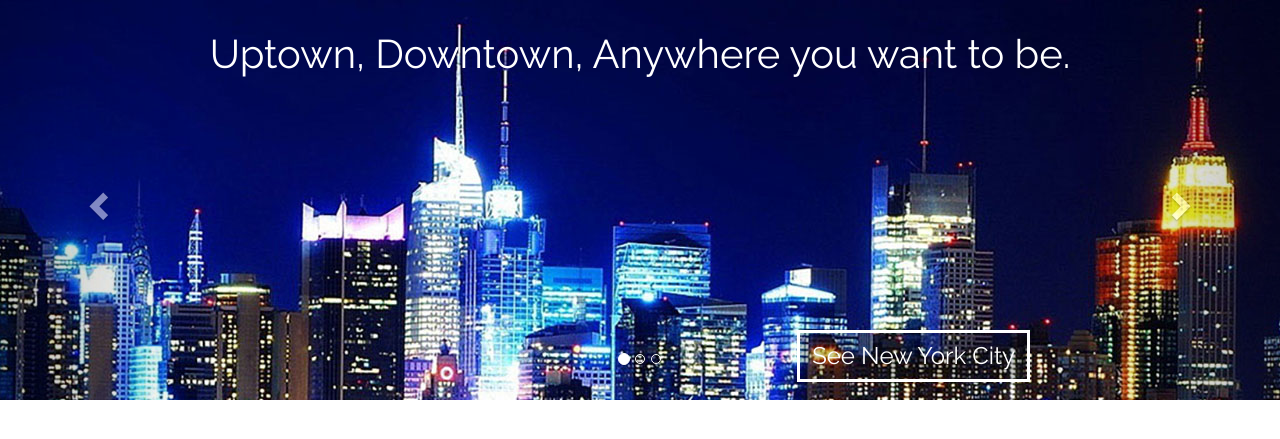
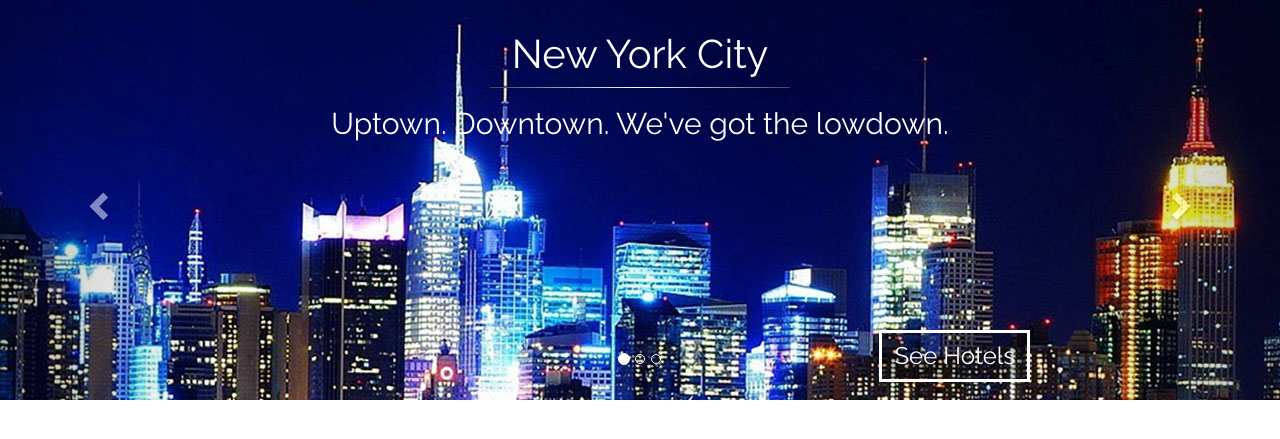
Before and after one commit to jdmiragliotta/hotelSearch, a PHP site: page / in a window 1280 px wide. Shown: the part 52-491 px from the top of the page. Run offline with PHP 8.4, Linux system fonts and the light colour scheme; some libraries are stand-ins or nearby versions.

Commit message:
Added Callout text to LA and Chicago

```diff
--- a/index.html
+++ b/index.html
@@ -77,22 +77,40 @@
     <!-- Wrapper for slides -->
     <div class="carousel-inner" role="listbox">
       <div class="item active" id="slide1">
+        <div class="city">
+          New York City
+        </div>
+        <hr>
         <div class="callout">
-          Uptown, Downtown, Anywhere you want to be.
+          Uptown. Downtown. We've got the lowdown.
         </div>
         <button id="nycButton"class=" btn btn-default carousel-button">
-          See New York City
+          See Hotels
         </button> <!-- NYC Slide -->
       </div>
       <div class="item" id="slide2">
+        <div class="city">
+         Chicago
+        </div>
+        <hr>
+         <div class="callout">
+          South Shore. Lakeview. Plus so much more.
+        </div>
         <button id="chiButton" class=" btn btn-default carousel-button">
-          See Chicago
+          See Hotels
         </button><!-- Chicago Slide -->
       </div>
 
       <div class="item" id="slide3">
+        <div class="city">
+         Los Angeles
+        </div>
+        <hr>
+        <div class="callout">
+          By The Beach. Up the Hills. All within reach.
+        </div>
         <button id="laButton" class=" btn btn-default carousel-button">
-          See Los Angeles
+          See Hotels
         </button><!-- LA Slide -->
       </div>
     </div>
--- a/styles/styles.css
+++ b/styles/styles.css
@@ -38,15 +38,32 @@
     font-size: 24px;
 
   }
+    .city {
+    font-family: 'Raleway', sans-serif;
+    color: white;
+    font-size: 40px;
+    text-align: center;
+    padding-top: 25px;
+
+    }
 
   .callout {
     font-family: 'Raleway', sans-serif;
     color: white;
-    font-size: 40px;
+    font-size: 30px;
+    text-align: center;
+    padding-top: 15px
+  }
 
-    text-align: center;
-    padding-top: 25px
-  }
+ hr {
+    border: 0;
+    height: 1px;
+    width: 300px;
+    background: #fff;
+    background-image: linear-gradient(to right, #2f4f4f, #fff, #2f4f4f);
+    margin-top: 5px;
+    margin-bottom: 0px;
+}
 
 /* ----------------------------------
     Result Panels
```
